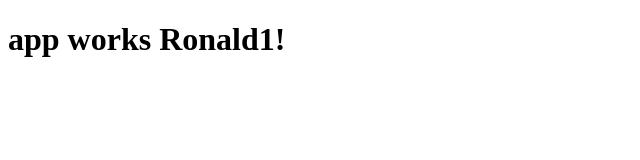
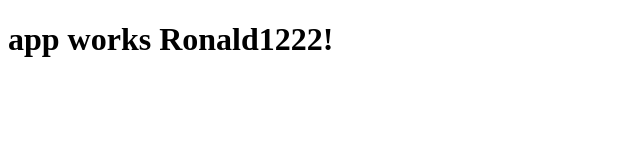
Before and after one commit to maninformatic/CuotaColegiadoFront, an Angular app: page / in a window 1280 px wide. Shown: the top 160 px of the page, without its empty margins (0-640 px from the left). Built offline with nearby package versions, Linux system fonts and the light colour scheme.

Commit message:
primer commit

```diff
--- a/src/app/app.component.ts
+++ b/src/app/app.component.ts
@@ -6,5 +6,5 @@ import { Component } from '@angular/core';
   styleUrls: ['./app.component.css']
 })
 export class AppComponent {
-  title = 'app works Ronald1!';
+  title = 'app works Ronald1222!';
 }
```
